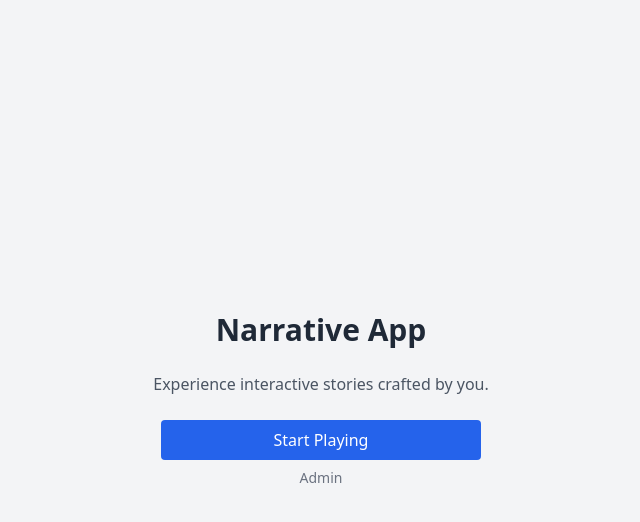
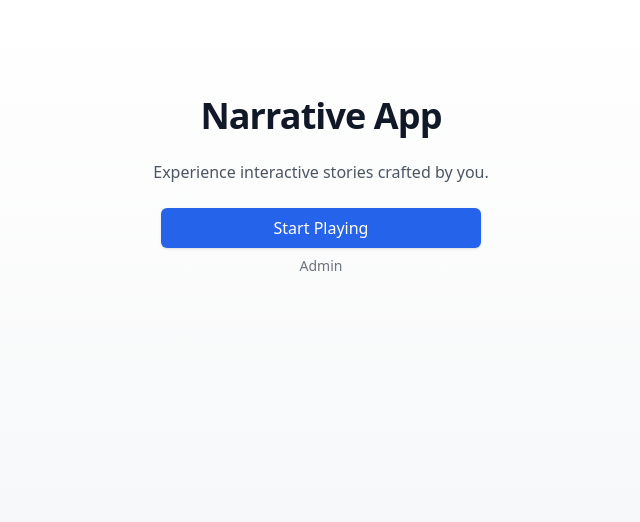
Before and after one commit to lietzsche/narrative-app, a React (Vite) app: page / in a window 1280 px wide. Shown: the top 522 px of the page, without its empty margins (319-959 px from the left). Built offline with nearby package versions, Linux system fonts and the light colour scheme.

Commit message:
style: elevate landing page layout

```diff
--- a/src/pages/LandingPage.tsx
+++ b/src/pages/LandingPage.tsx
@@ -2,14 +2,15 @@ import { Link } from 'react-router-dom';
 
 export default function LandingPage() {
     return (
-        <div className="flex flex-col items-center justify-center min-h-screen gap-6 px-4 text-center">
-            <h1 className="text-3xl font-bold">Narrative App</h1>
-            <p className="text-gray-600 max-w-md">
+        <div className="flex flex-col items-center justify-start min-h-screen px-4 pt-24 text-center bg-gradient-to-b from-white to-gray-100">
+            <div className="flex flex-col items-center gap-6 w-full max-w-md">
+                <h1 className="text-4xl font-bold tracking-tight text-gray-900">Narrative App</h1>
+                <p className="text-gray-600">
                     Experience interactive stories crafted by you.
                 </p>
                 <div className="flex flex-col gap-2 w-full max-w-xs">
                     <Link
-                    className="w-full px-4 py-2 bg-blue-600 text-white rounded hover:bg-blue-700"
+                        className="w-full px-4 py-2 bg-blue-600 text-white rounded-md shadow hover:bg-blue-700"
                         to="/play"
                     >
                         Start Playing
@@ -19,5 +20,6 @@ export default function LandingPage() {
                     </Link>
                 </div>
             </div>
+        </div>
     );
 }
```
Lines whose indentation alone changed are shown as unchanged.
